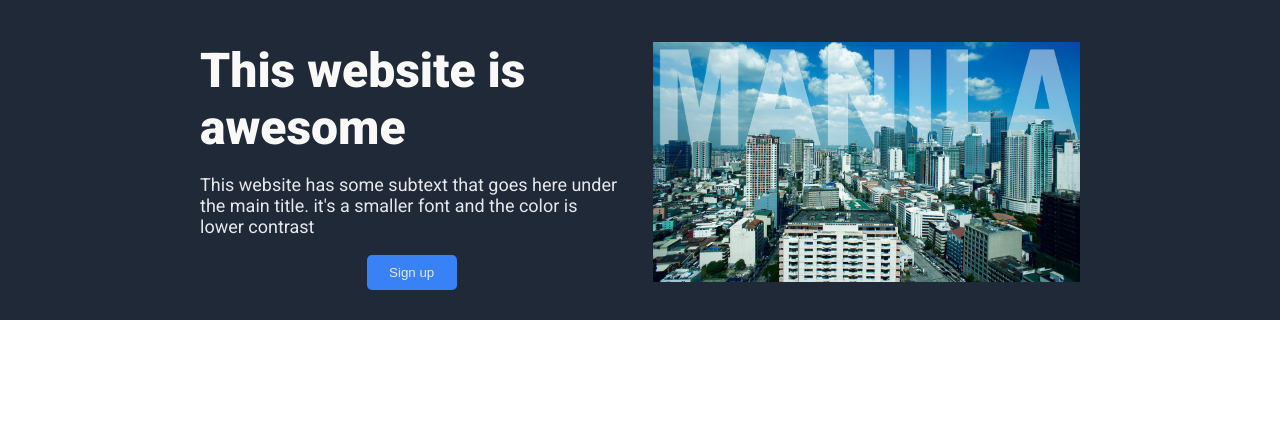
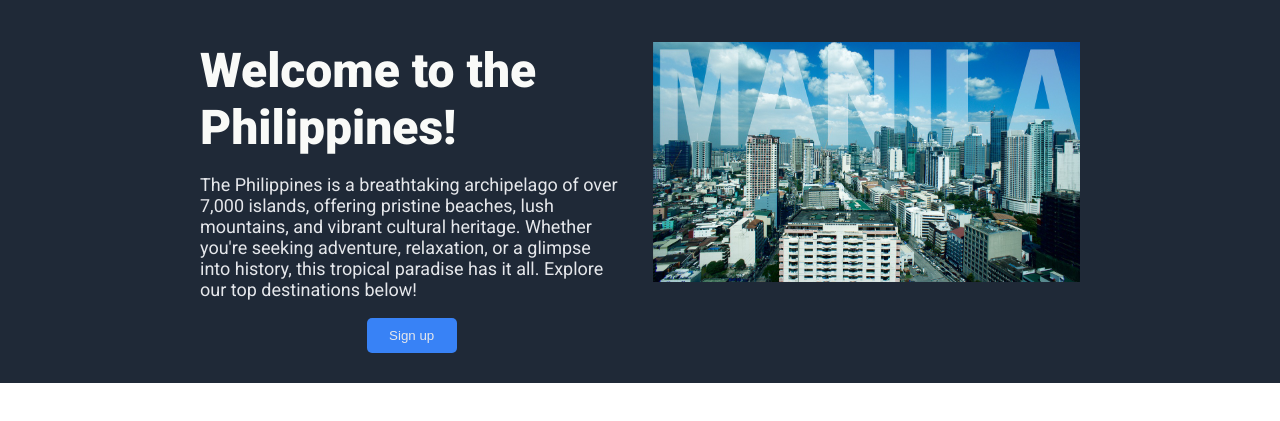
Before and after one commit to esimbulan/landing-page, a plain HTML site: page index.html in a window 1280 px wide. Shown: the part 83-504 px from the top of the page. Drawn offline with Linux system fonts and the light colour scheme.

Commit message:
Update description for hero section

```diff
--- a/index.html
+++ b/index.html
@@ -19,9 +19,8 @@
     </div>
     <div class="hero-container">
         <div class="hero-text-container">
-            <h1 class="hero-header">This website is awesome</h1>
-            <p class="hero-subtext">This website has some subtext that goes here under the main title. it's a smaller
-                font and the color is lower contrast</p>
+            <h1 class="hero-header">Welcome to the Philippines!</h1>
+            <p class="hero-subtext">The Philippines is a breathtaking archipelago of over 7,000 islands, offering pristine beaches, lush mountains, and vibrant cultural heritage. Whether you're seeking adventure, relaxation, or a glimpse into history, this tropical paradise has it all. Explore our top destinations below!</p>
             <button class="hero-button">Sign up</button>
         </div>
         <img class="manila-img" src="./images/manila.jpg" height="240" width="auto">
```
